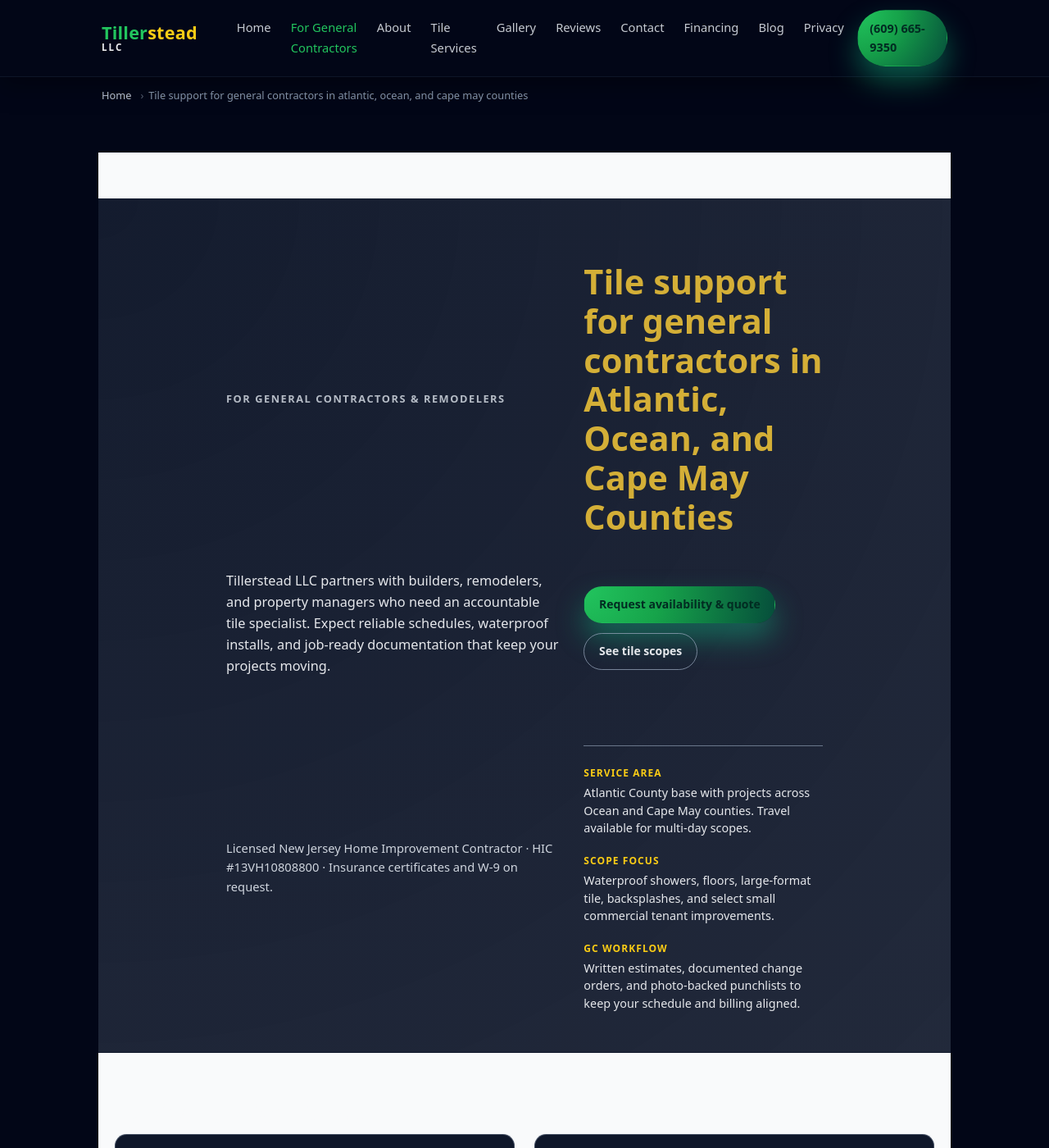
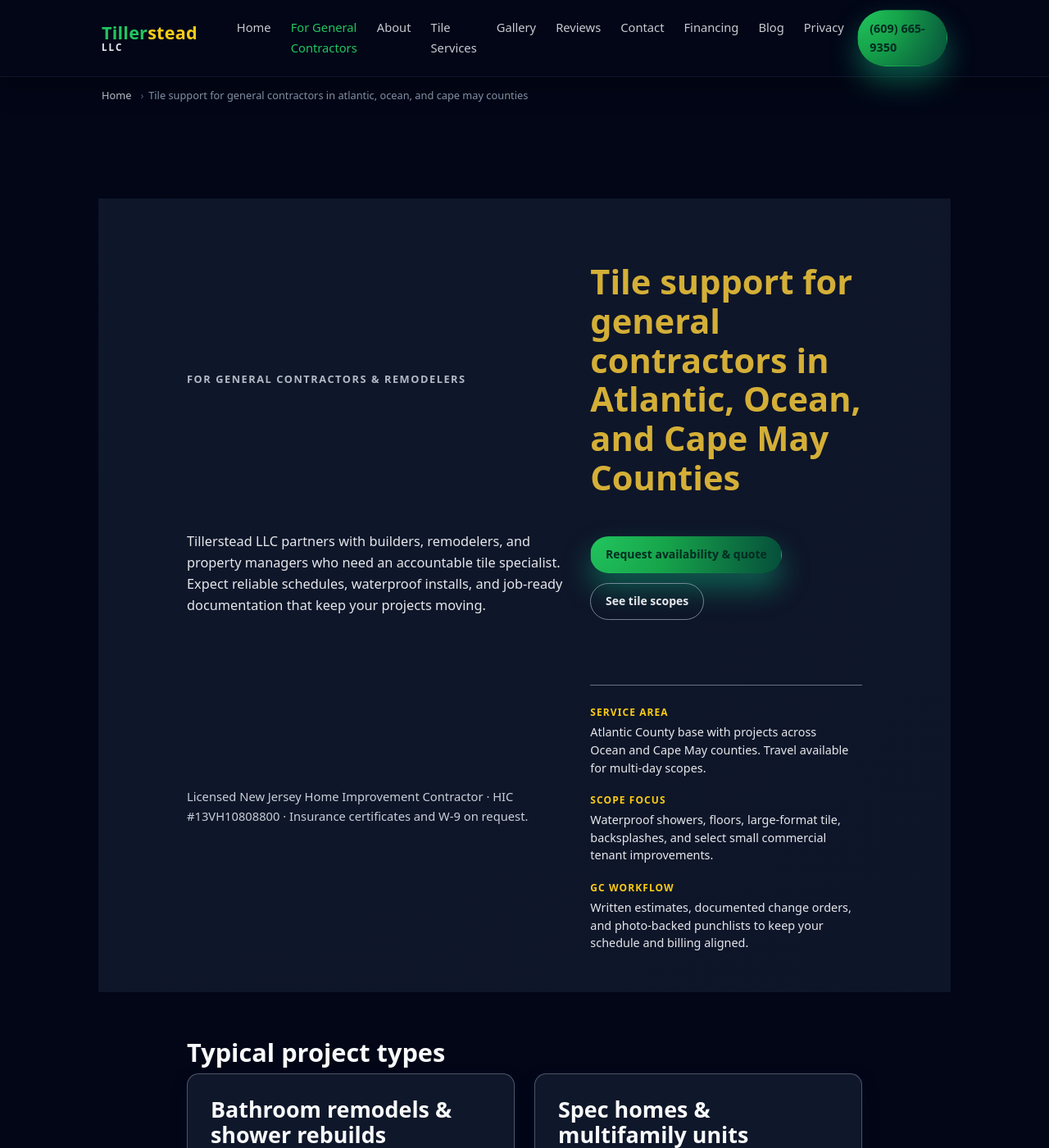
Before and after one commit to XTX33/Tillerstead-site, a Jekyll site: the page built from pages/for-general-contractors.html, in a window 1280 px wide and 1400 px high. Shown: the whole window at 82% size. Built offline with Jekyll 4.4.1, drawn with Linux system fonts in a browser that asks for light colours.

Commit message:
Update for-general-contractors.html

```diff
--- a/pages/for-general-contractors.html
+++ b/pages/for-general-contractors.html
@@ -20,10 +20,12 @@
         Tillerstead LLC partners with builders, remodelers, and property managers who need an accountable tile specialist.
         Expect reliable schedules, waterproof installs, and job-ready documentation that keep your projects moving.
       </p>
+
       <div class="gc-cta" role="group" aria-label="Primary calls to action">
         <a class="btn btn-accent" href="{{ '/contact/' | relative_url }}">Request availability &amp; quote</a>
         <a class="btn btn-ghost" href="{{ '/services/' | relative_url }}">See tile scopes</a>
       </div>
+
       <p class="gc-note">
         Licensed New Jersey Home Improvement Contractor · HIC #{{ site.company.hic }} · Insurance certificates and W-9 on request.
       </p>
@@ -56,6 +58,7 @@
             daily updates, and respectful crews.
           </p>
         </article>
+
         <article class="gc-card">
           <h3>Spec homes &amp; multifamily units</h3>
           <p>
@@ -63,12 +66,14 @@
             and floor tile completed on builder schedules.
           </p>
         </article>
+
         <article class="gc-card">
           <h3>Small commercial &amp; tenant improvements</h3>
           <p>
             Lobbies, restrooms, and retail areas with durable large-format tile and night or off-hours work when tenant access is limited.
           </p>
         </article>
+
         <article class="gc-card">
           <h3>Punchlist and warranty support</h3>
           <p>
@@ -81,8 +86,8 @@
   </section>
 
   <section class="section" aria-labelledby="process-heading">
-    <div class="container process">
-      <div class="process-copy">
+    <div class="container">
+      <div class="process-card">
         <h2 id="process-heading">How we handle estimates, scheduling, and change orders</h2>
         <p>
           Working with busy build teams means clarity from the first email. Here is what you can expect when you bring Tillerstead onto a job:
@@ -99,8 +104,8 @@
   </section>
 
   <section class="section" aria-labelledby="expect-heading">
-    <div class="container expect">
-      <div class="expect-copy">
+    <div class="container">
+      <div class="expect-card">
         <h2 id="expect-heading">What your team can expect on every tile scope</h2>
         <ul class="expect-list">
           <li>Bonded waterproofing that meets ANSI A118.10, flood tests when requested, and tile layout that follows TCNA detail.</li>
@@ -110,14 +115,15 @@
           <li>Documentation ready to file: certificates of insurance, W-9, signed estimates, and photo logs.</li>
         </ul>
         <p>
-          Ready to add a dependable tile partner to your roster? <a href="{{ '/contact/' | relative_url }}">Send plans or request a walk-through</a>.
+          Ready to add a dependable tile partner to your roster?
+          <a href="{{ '/contact/' | relative_url }}">Send plans or request a walk-through</a>.
         </p>
       </div>
     </div>
   </section>
 
   <section class="section" aria-labelledby="docs-heading">
-    <div class="container docs">
+    <div class="container">
       <div class="docs-card">
         <h2 id="docs-heading">Insurance &amp; documentation</h2>
         <p>
@@ -136,17 +142,22 @@
 </main>
 
 <style>
-  /* GC page shell */
-  .page-gc body,
-  .gc {
-    background: var(--bg, #f9fafb);
+  /* Page shell */
+  body.page-gc {
+    background: #020617; /* deep navy like the rest of site */
   }
 
   .gc .section {
     padding: 3.5rem 0;
   }
 
-  /* Hero – match homepage vibe */
+  .gc .container {
+    max-width: 54rem;
+    margin: 0 auto;
+    padding: 0 1.25rem;
+  }
+
+  /* Hero */
   .gc-hero {
     padding: 4rem 0 3rem;
     background: radial-gradient(circle at top left, rgba(15, 23, 42, 0.98), rgba(15, 23, 42, 0.92));
@@ -170,6 +181,7 @@
     margin: 0.85rem 0 0.75rem;
     font-size: clamp(1.9rem, 4vw, 2.6rem);
     line-height: 1.15;
+    color: rgba(212, 175, 55, 1); /* brass headline */
   }
 
   .gc-hero .lead {
@@ -189,11 +201,11 @@
 
   .gc-note {
     font-size: 0.92rem;
-    color: rgba(226, 232, 240, 0.9);
+    color: rgba(226, 232, 240, 0.88);
     margin: 0;
   }
 
-  /* KPI strip – echo homepage hero KPIs */
+  /* KPI strip */
   .gc-kpis {
     list-style: none;
     margin: 1.75rem 0 0;
@@ -218,7 +230,7 @@
     text-transform: uppercase;
     letter-spacing: 0.09em;
     font-weight: 700;
-    color: #facc15; /* bright label like homepage */
+    color: #facc15;
   }
 
   @media (min-width: 900px) {
@@ -242,37 +254,87 @@
   }
 
   .gc-card {
-    background: rgba(15,23,42,1);
+    background: rgba(15, 23, 42, 1);
     border-radius: 0.9rem;
-    border: 1px solid rgba(148, 163, 184, 0.4);
-    box-shadow: 0 1px 4px rgba(15, 23, 42, 0.04);
+    border: 1px solid rgba(148, 163, 184, 0.45);
+    box-shadow: 0 8px 20px rgba(15, 23, 42, 0.25);
     padding: 1.75rem;
+    color: #e5e7eb;
   }
 
   .gc-card h3 {
     margin-top: 0;
+    margin-bottom: 0.6rem;
+    color: #f9fafb;
+  }
+
+  .gc-card p {
+    margin: 0;
+    font-size: 0.96rem;
+    line-height: 1.6;
+  }
+
+  .gc-card:hover {
+    border-color: rgba(212, 175, 55, 0.7);
+    transform: translateY(-1px);
+    transition: border-color 150ms ease, transform 150ms ease;
+  }
+
+  /* Process / Expect cards (light on dark background) */
+  .process-card,
+  .expect-card {
+    background: #f9fafb;
+    color: #0f172a;
+    border-radius: 1rem;
+    padding: 2rem 1.75rem;
+    box-shadow: 0 10px 30px rgba(15, 23, 42, 0.25);
+  }
+
+  .process-card h2,
+  .expect-card h2 {
+    margin-top: 0;
     margin-bottom: 0.75rem;
   }
 
-  .process ul,
+  .process-card p {
+    margin-bottom: 1.25rem;
+  }
+
+  .process-card ul,
   .expect-list {
-    margin: 1.5rem 0 0;
-    padding-left: 1.1rem;
+    margin: 1.25rem 0 0;
+    padding-left: 1.25rem;
     line-height: 1.7;
+  }
+
+  .expect-card a {
+    color: rgba(22, 163, 74, 1); /* subtle green for link */
+    font-weight: 600;
+  }
+
+  .expect-card a:hover {
+    text-decoration: underline;
   }
 
   /* Docs card */
   .docs-card {
-    background: rgba(15,23,42,1);
+    background: rgba(15, 23, 42, 1);
     border-radius: 0.9rem;
     border: 1px solid rgba(148, 163, 184, 0.4);
     padding: 2rem;
     max-width: 50rem;
-    box-shadow: 0 1px 4px rgba(15, 23, 42, 0.04);
+    box-shadow: 0 8px 20px rgba(15, 23, 42, 0.25);
+    color: #e5e7eb;
+  }
+
+  .docs-card h2 {
+    margin-top: 0;
+    margin-bottom: 0.75rem;
+    color: #f9fafb;
   }
 
   .docs-card a {
-    color: rgba(212,175,55,1);
+    color: rgba(212, 175, 55, 1);
     font-weight: 600;
   }
 
@@ -280,7 +342,12 @@
     text-decoration: underline;
   }
 
-  /* Responsive tweaks */
+  /* Last section – tighten space before footer */
+  .gc .section:last-of-type {
+    padding-bottom: 2.5rem;
+  }
+
+  /* Mobile tweaks */
   @media (max-width: 640px) {
     .gc-hero {
       padding: 3rem 0 2.5rem;
@@ -293,11 +360,11 @@
     .gc-hero .lead {
       font-size: 0.98rem;
     }
+
+    .process-card,
+    .expect-card,
+    .docs-card {
+      padding: 1.75rem 1.5rem;
+    }
   }
-  .gc-hero h1 {
-  margin: 0.85rem 0 0.75rem;
-  font-size: clamp(1.9rem, 4vw, 2.6rem);
-  line-height: 1.15;
-  color: rgba(212,175,55,1);
-}
 </style>
```
Also changed, not shown: other parts of pages/for-general-contractors.html (+1 -1 lines).
